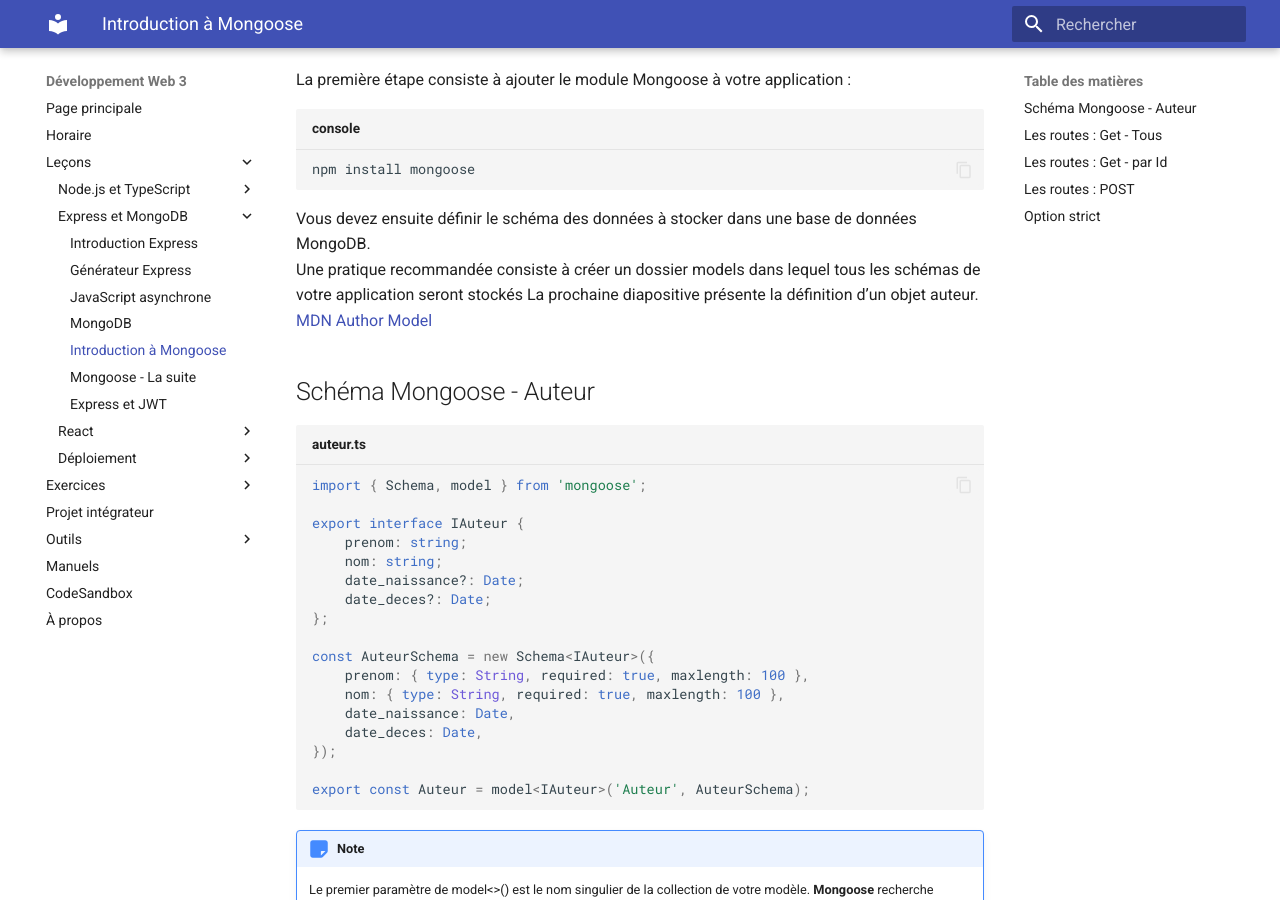
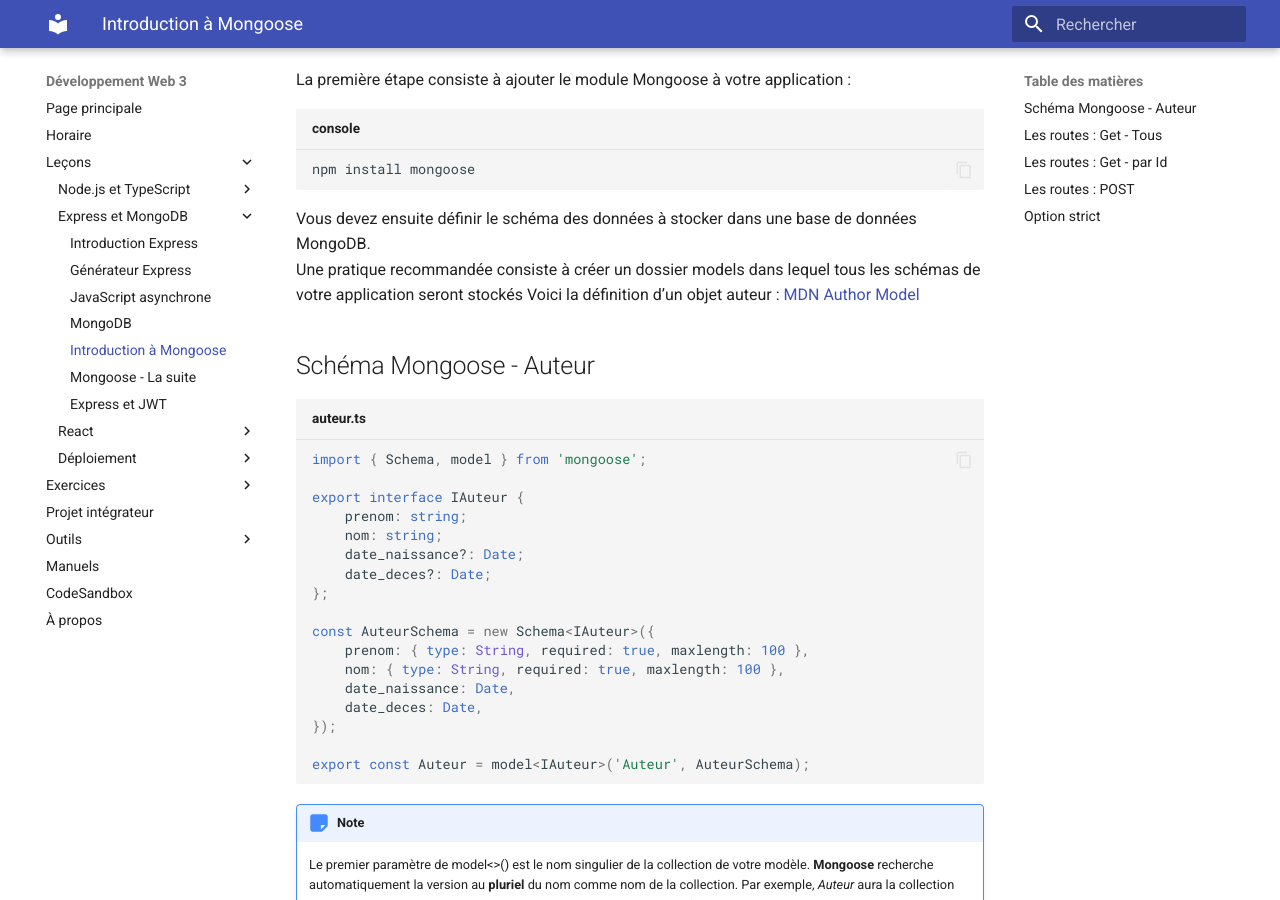
Before and after one commit to cegepvictoetienne/developpementweb3, an MkDocs documentation site: the page built from wiki/introduction_mongoose.md, in a window 1280 px wide and 900 px high, scrolled down 602 px. Built offline with MkDocs 1.6.1 and Material for MkDocs 9.7.7, drawn with Linux system fonts in a browser that asks for light colours.

Commit message:
correction mongoose

```diff
--- a/wiki/introduction_mongoose.md
+++ b/wiki/introduction_mongoose.md
@@ -23,7 +23,7 @@
 
 Vous devez ensuite définir le schéma des données à stocker dans une base de données MongoDB.
 Une pratique recommandée consiste à créer un dossier models dans lequel tous les schémas de votre application seront stockés
-La prochaine diapositive présente la définition d’un objet auteur. [MDN Author Model](https://developer.mozilla.org/en-US/docs/Learn/Server-side/Express_Nodejs/mongoose#author_model)
+Voici la définition d’un objet auteur : [MDN Author Model](https://developer.mozilla.org/en-US/docs/Learn/Server-side/Express_Nodejs/mongoose#author_model)
 
 ## Schéma Mongoose - Auteur
 
```
